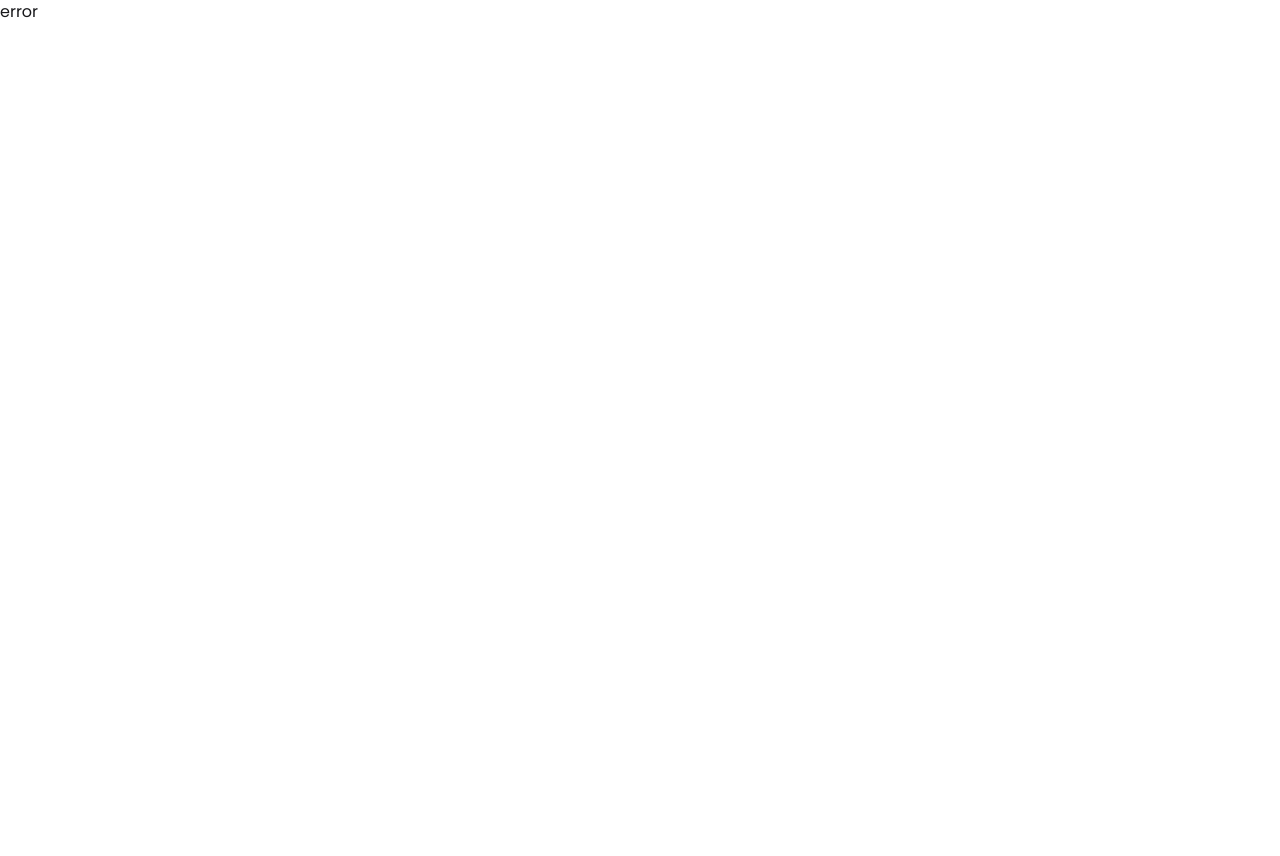
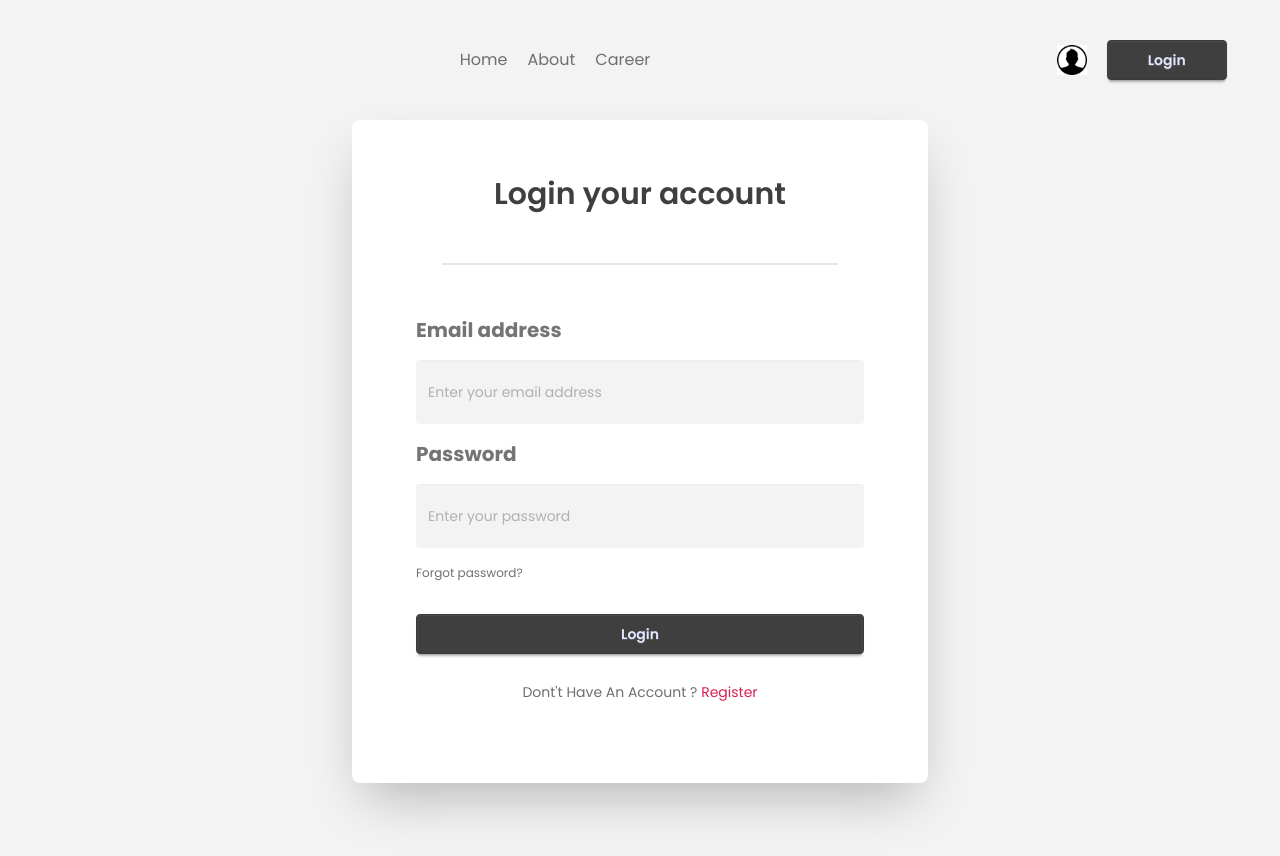
Before and after one commit to HabiburRahmanZihad/Dragon-News-Web, a React (Vite) app: page /auth in a window 1280 px wide. Before the commit this address had no page. Shown: the top 856 px of the page. Before the commit the page ends 800 px from the top, so only its background shows below. Built offline with nearby package versions, Linux system fonts and the light colour scheme.

Commit message:
added the sticky function and make login and register page

```diff
--- a/index.html
+++ b/index.html
@@ -8,7 +8,7 @@
   <title>Dragon News Web</title>
 </head>
 
-<body>
+<body class="container mx-auto">
   <div id="root"></div>
   <script type="module" src="/src/main.jsx"></script>
 </body>
--- a/src/Components/HomeLayout/Qzone.jsx
+++ b/src/Components/HomeLayout/Qzone.jsx
@@ -9,13 +9,13 @@ const Qzone = () => {
         <div className=' space-y-5'>
             <div className='bg-base-200  p-5'>
                 <h2 className='font-bold text-xl mb-5'>Q-Zone</h2>
-                <div>
-                    <img src={classimage} alt="" />
-                    <img src={playground} alt="" />
-                    <img src={swimming} alt="" />
+                <div >
+                    <img className='w-full mx-auto' src={classimage} alt="" />
+                    <img className='w-full mx-auto' src={playground} alt="" />
+                    <img className='w-full mx-auto' src={swimming} alt="" />
                 </div>
             </div>
-            <img src={bg} alt="" />
+            <img className='w-full' src={bg} alt="" />
         </div>
     );
 };
--- a/src/Components/Navbar.jsx
+++ b/src/Components/Navbar.jsx
@@ -1,5 +1,5 @@
 import React from 'react';
-import { NavLink } from 'react-router';
+import { Link, NavLink } from 'react-router';
 import user from '../assets/user.png';
 
 const Navbar = () => {
@@ -16,7 +16,7 @@ const Navbar = () => {
 
             <div className='login-btn flex items-center gap-5'>
                 <img className='w-[30px]' src={user} alt="" />
-                <button className='btn btn-primary px-10'>Login</button>
+                <Link to='/auth' className='btn btn-primary px-10'>Login</Link>
             </div>
 
         </div>
--- /dev/null
+++ b/src/Layout/AuthLayout.jsx
@@ -0,0 +1,21 @@
+import React from 'react';
+import { Outlet } from 'react-router';
+import Navbar from '../Components/Navbar';
+
+const AuthLayout = () => {
+    return (
+        <div className='bg-base-200 min-h-screen'>
+
+            <header className='w-11/12 mx-auto py-10 '>
+                <Navbar></Navbar>
+            </header>
+
+
+            <main className='pb-10 px-2 md:px-0'>
+                <Outlet></Outlet>
+            </main>
+        </div>
+    );
+};
+
+export default AuthLayout;
--- a/src/Layout/Root.jsx
+++ b/src/Layout/Root.jsx
@@ -8,7 +8,7 @@ import RightAside from '../Components/HomeLayout/RightAside';
 
 const Root = () => {
     return (
-        <div className='container mx-auto'>
+        <div>
 
             {/* Header SECTION */}
             <header>
@@ -28,13 +28,13 @@ const Root = () => {
             {/* Body SECTION */}
             <main className='w-11/12 mx-auto my-10 space-y-10 md:space-y-0 md:grid grid-cols-12 gap-6'>
 
-                <aside className='col-span-3'><LeftAside></LeftAside></aside>
+                <aside className='col-span-3 md:sticky md:top-2 md:h-fit'><LeftAside></LeftAside></aside>
 
                 <section className='col-span-6'>
                     <Outlet></Outlet>
                 </section>
 
-                <aside className='col-span-3'><RightAside></RightAside></aside>
+                <aside className='col-span-3 md:sticky md:top-2 md:h-fit'><RightAside></RightAside></aside>
 
             </main>
 
--- /dev/null
+++ b/src/Pages/Login.jsx
@@ -0,0 +1,35 @@
+import React from 'react';
+import { Link } from 'react-router';
+
+const Login = () => {
+    return (
+        <div>
+            <div className="card bg-base-100 w-full max-w-xl shrink-0 shadow-2xl mx-auto pt-5 mb-10 md:p-14 md:px-10">
+                <h1 className='text-center pt-10 md:pt-0  pb-7 text-[#403F3F] font-semibold text-3xl'>Login your account</h1>
+
+                <div className='divider w-4/5 mx-auto'></div>
+
+                <div className="card-body">
+
+                    <fieldset className="fieldset gap-4">
+
+                        <label className="label text-xl font-bold">Email address</label>
+                        <input type="email" className="input w-full bg-base-200 py-8 border-0 text-accent" placeholder="Enter your email address" />
+
+                        <label className="label text-xl font-bold">Password</label>
+                        <input type="password" className="input w-full bg-base-200 py-8 border-0 text-accent" placeholder="Enter your password" />
+
+                        <Link className="link link-hover text-accent">Forgot password?</Link>
+
+                        <button className="btn btn-primary my-4">Login</button>
+
+                    </fieldset>
+
+                    <p className='text-accent text-center'>Dont't Have An Account ? <Link to='/auth/register' className='text-secondary'>Register</Link> </p>
+                </div>
+            </div>
+        </div>
+    );
+};
+
+export default Login;
--- /dev/null
+++ b/src/Pages/Register.jsx
@@ -0,0 +1,46 @@
+import React from 'react';
+import { Link } from 'react-router';
+
+const Register = () => {
+    return (
+        <div>
+            <div className="card bg-base-100 w-full max-w-xl shrink-0 shadow-2xl mx-auto pt-5 mb-10 md:pt-14 md:px-10">
+
+                <h1 className='text-center pt-10 md:pt-0  pb-7 text-[#403F3F] font-semibold text-3xl'>Register your account</h1>
+
+                <div className='divider w-4/5 mx-auto'></div>
+
+                <div className="card-body">
+
+                    <fieldset className="fieldset gap-4">
+
+                        <label className="label text-xl font-bold">Your Name</label>
+                        <input type="text" className="input w-full bg-base-200 py-8 border-0 text-accent" placeholder="Enter your name" />
+
+                        <label className="label text-xl font-bold">Photo URL</label>
+                        <input type="text" className="input w-full bg-base-200 py-8 border-0 text-accent" placeholder="Enter your Photo Link" />
+
+                        <label className="label text-xl font-bold">Email address</label>
+                        <input type="email" className="input w-full bg-base-200 py-8 border-0 text-accent" placeholder="Enter your email address" />
+
+                        <label className="label text-xl font-bold">Password</label>
+                        <input type="password" className="input w-full bg-base-200 py-8 border-0 text-accent" placeholder="Enter your password" />
+
+                        <div className="text-accent flex items-center  gap-4">
+                            <input type="checkbox" className="checkbox" />Accept
+                            <span className='font-bold'>Term & Conditions</span>
+                        </div>
+
+                        <button className="btn btn-primary my-4">Register</button>
+
+                    </fieldset>
+
+                    <p className='text-accent text-center'>Already, Have An Account ! <Link to='/auth' className='text-secondary'>Login</Link> </p>
+
+                </div>
+            </div>
+        </div>
+    );
+};
+
+export default Register;
--- a/src/Routes/Route.jsx
+++ b/src/Routes/Route.jsx
@@ -3,6 +3,9 @@ import { createBrowserRouter } from 'react-router';
 import Root from '../Layout/Root';
 import Home from '../Pages/Home';
 import CategoryNews from '../Pages/CategoryNews';
+import AuthLayout from '../Layout/AuthLayout';
+import Login from '../Pages/Login';
+import Register from '../Pages/Register';
 
 export const router = createBrowserRouter([
     {
@@ -14,7 +17,7 @@ export const router = createBrowserRouter([
             { index: true, element: <Home></Home> },
 
             {
-                path: 'category/:id',
+                path: '/category/:id',
                 loader: () => fetch('/news.json'),
                 Component: CategoryNews,
                 hydrateFallbackElement: <p>Loading...</p>,
@@ -23,7 +26,22 @@ export const router = createBrowserRouter([
     },
 
 
-    { path: 'about', element: <h1>about</h1> },
+    {
+        path: '/auth',
+        element: <AuthLayout></AuthLayout>,
+        errorElement: <p>error</p>,
+
+        children: [
+            {
+                index: true,
+                element: <Login></Login>,
+            },
+            {
+                path: '/auth/register',
+                element: <Register></Register>,
+            }
+        ]
+    },
 
     { path: 'career', element: <h1>career</h1> },
 ]);
```
